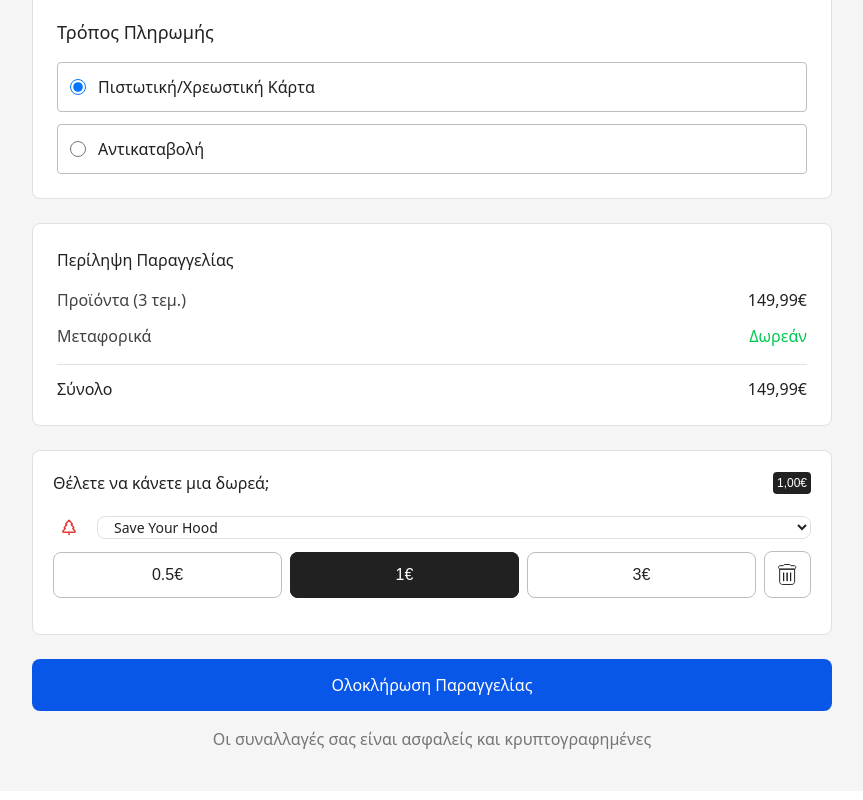
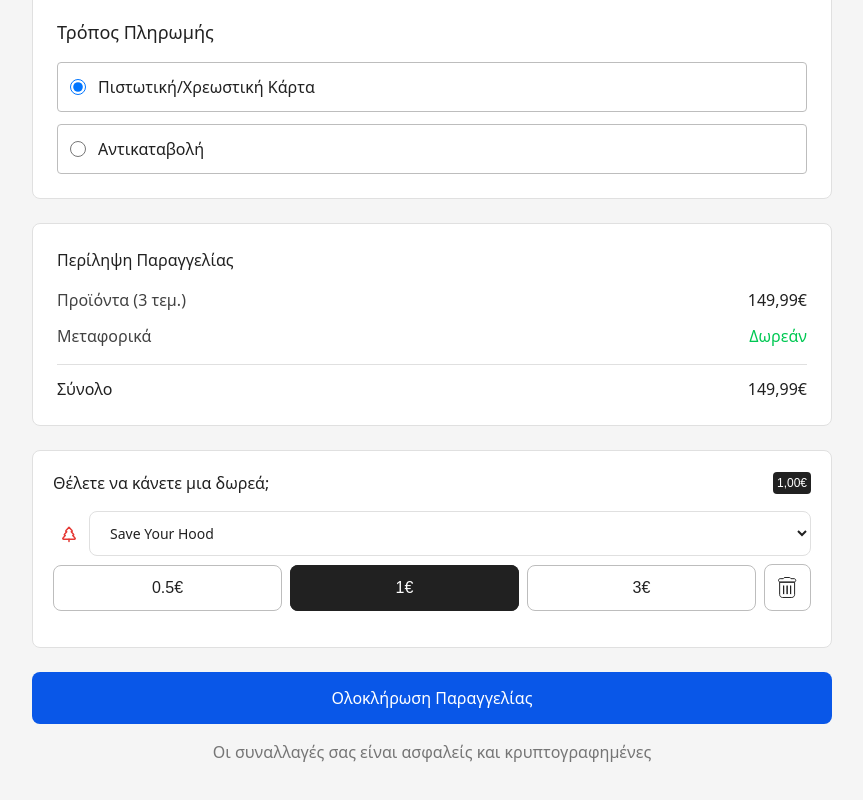
Before and after one commit to uxkolip/react-donation-widget, a React (Vite) app: page / in a window 1280 px wide. Shown: the part 771-1571 px from the top of the page, without its empty margins (208-1071 px from the left). Built offline with nearby package versions, Linux system fonts and the light colour scheme.

Commit message:
awe yeah!

```diff
--- a/src/components/DropdownDonationWidget.tsx
+++ b/src/components/DropdownDonationWidget.tsx
@@ -163,7 +163,7 @@ export default function DropdownDonationWidget({ onDonationChange }: DropdownDon
         </div>
 
       {/* Organization Dropdown */}
-      <div className="flex items-center gap-[12px]">
+      <div className="flex items-center gap-[4px]">
         {(() => {
           const Icon = getIcon(selectedNonprofit.icon);
           const getIconBg = (category: string) => {
@@ -184,11 +184,12 @@ export default function DropdownDonationWidget({ onDonationChange }: DropdownDon
             </div>
           );
         })()}
-        <select
-          value={selectedNonprofit.id}
-          onChange={(event) => handleNonprofitSelect(event.target.value)}
-          className="w-full border border-[#e0e0e0] rounded-[8px] bg-white px-[12px] py-[12px] text-[14px] text-[#212121] shadow-sm focus:outline-none focus:border-[#0957e8] appearance-none"
-        >
+          <select
+            value={selectedNonprofit.id}
+            onChange={(event) => handleNonprofitSelect(event.target.value)}
+            className="w-full border border-[#e0e0e0] rounded-[8px] bg-white px-[16px] py-0 text-[14px] text-[#212121] shadow-sm focus:outline-none focus:border-[#0957e8] appearance-none"
+            style={{ height: '45px' }}
+          >
           {nonprofits.map((nonprofit) => (
             <option key={nonprofit.id} value={nonprofit.id}>
               {nonprofit.name}
```
Also changed, not shown: 2 other files (tests, documents, lock files or other folders).
